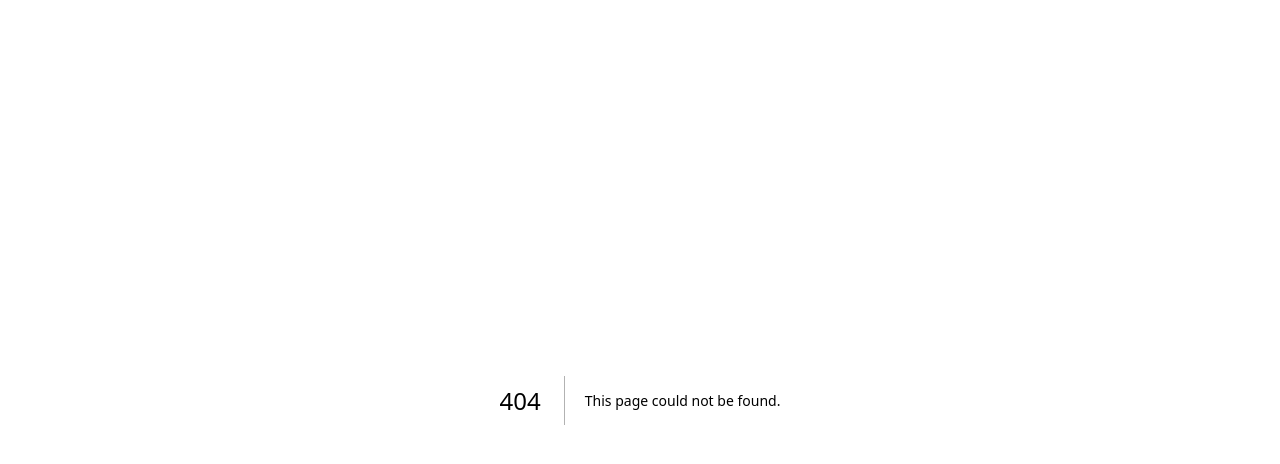
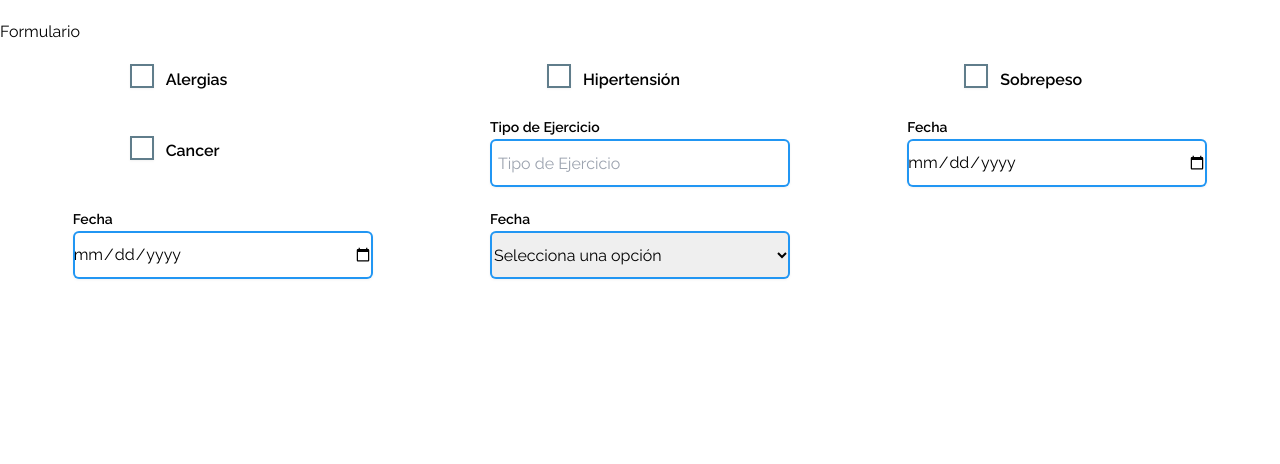
Before and after one commit to KodeClinic/front_KodeClinic, a Next.js app: page /formExample in a window 1280 px wide. Before the commit this address had no page. Shown: the top 464 px of the page. Built offline with nearby package versions, Linux system fonts and the light colour scheme.

Commit message:
adding dynamic form example

```diff
--- a/components/Card_function.jsx
+++ b/components/Card_function.jsx
@@ -90,7 +90,7 @@ export default function Card_function() {
   };
 
   return (
-    <div className="flex flex-row  gap-8 items-center">
+    <div className="flex flex-row gap-8 items-center">
       <img
         src="assets/icons/back.svg"
         onClick={previous}
--- /dev/null
+++ b/components/Input.jsx
@@ -0,0 +1,54 @@
+import clsx from "clsx";
+
+export default function Input({ props }) {
+  const { label, inputType, placeholder, isCheckbox, isSelect, optionSelect } =
+    props;
+
+  return (
+    <div
+      className={clsx(
+        isCheckbox
+          ? "flex flex-row-reverse justify-end items-center gap-3"
+          : "flex-col"
+      )}
+    >
+      <label
+        class={clsx(
+          "text-gray-900 font-semibold ",
+          isCheckbox ? "text-[16px] w-[150px]" : "text-[14px]"
+        )}
+      >
+        {label}
+      </label>
+      <div>
+        {isSelect ? (
+          <select className="ring-2 ring-inset ring-primary_main rounded-md w-[300px] h-12 py-2 text-gray-900 drop-shadow-sm cursor-pointer">
+            <option hidden selected>
+              Selecciona una opción
+            </option>
+            {optionSelect.map((option) => {
+              return (
+                <option key={option} value={option}>
+                  {option}
+                </option>
+              );
+            })}
+          </select>
+        ) : (
+          <input
+            type={inputType}
+            //   autocomplete="email"
+            required
+            placeholder={placeholder}
+            class={clsx(
+              "rounded-md py-2 text-gray-900 drop-shadow-sm ring-2 ring-inset  placeholder:text-gray-900 placeholder:pl-2 cursor-pointer",
+              isCheckbox
+                ? "w-6 h-6 ring-blue_gray-500"
+                : "w-[300px] h-12 ring-primary_main"
+            )}
+          />
+        )}
+      </div>
+    </div>
+  );
+}
--- /dev/null
+++ b/pages/formExample.jsx
@@ -0,0 +1,88 @@
+import Input from "@/components/Input";
+import clsx from "clsx";
+
+const formData = [
+  {
+    label: "Alergias",
+    inputType: "checkbox",
+    placeholder: "",
+    isCheckbox: true,
+    isSelect: false,
+    optionSelect: [],
+  },
+  {
+    label: "Hipertensión",
+    inputType: "checkbox",
+    placeholder: "",
+    isCheckbox: true,
+    isSelect: false,
+    optionSelect: [],
+  },
+  {
+    label: "Sobrepeso",
+    inputType: "checkbox",
+    placeholder: "",
+    isCheckbox: true,
+    isSelect: false,
+    optionSelect: [],
+  },
+  {
+    label: "Cancer",
+    inputType: "checkbox",
+    placeholder: "",
+    isCheckbox: true,
+    isSelect: false,
+    optionSelect: [],
+  },
+  {
+    label: "Tipo de Ejercicio",
+    inputType: "text",
+    placeholder: "Tipo de Ejercicio",
+    isCheckbox: false,
+    isSelect: false,
+    optionSelect: [],
+  },
+  {
+    label: "Fecha",
+    inputType: "date",
+    placeholder: "Ingresa fecha",
+    isCheckbox: false,
+    isSelect: false,
+    optionSelect: [],
+  },
+  {
+    label: "Fecha",
+    inputType: "date",
+    placeholder: "Ingresa fecha",
+    isCheckbox: false,
+    isSelect: false,
+    optionSelect: [],
+  },
+  {
+    label: "Fecha",
+    inputType: "date",
+    placeholder: "Ingresa fecha",
+    isCheckbox: false,
+    isSelect: true,
+    optionSelect: ["Sí", "No"],
+  },
+];
+
+export default function formExample() {
+  return (
+    <div>
+      <p className="py-5">Formulario</p>
+      <div
+        className={clsx(
+          "grid grid-cols-1 place-items-center sm:grid-cols-2 min-[980px]:grid-cols-3 gap-5 px-6"
+        )}
+      >
+        {formData.map((props) => {
+          return (
+            <Input key={`${props?.inputType}-${props?.label}`} props={props} />
+          );
+        })}
+      </div>
+    </div>
+  );
+}
```
Also changed, not shown: public/DB_MedicalRecord.json (added, +44 -0 lines).
